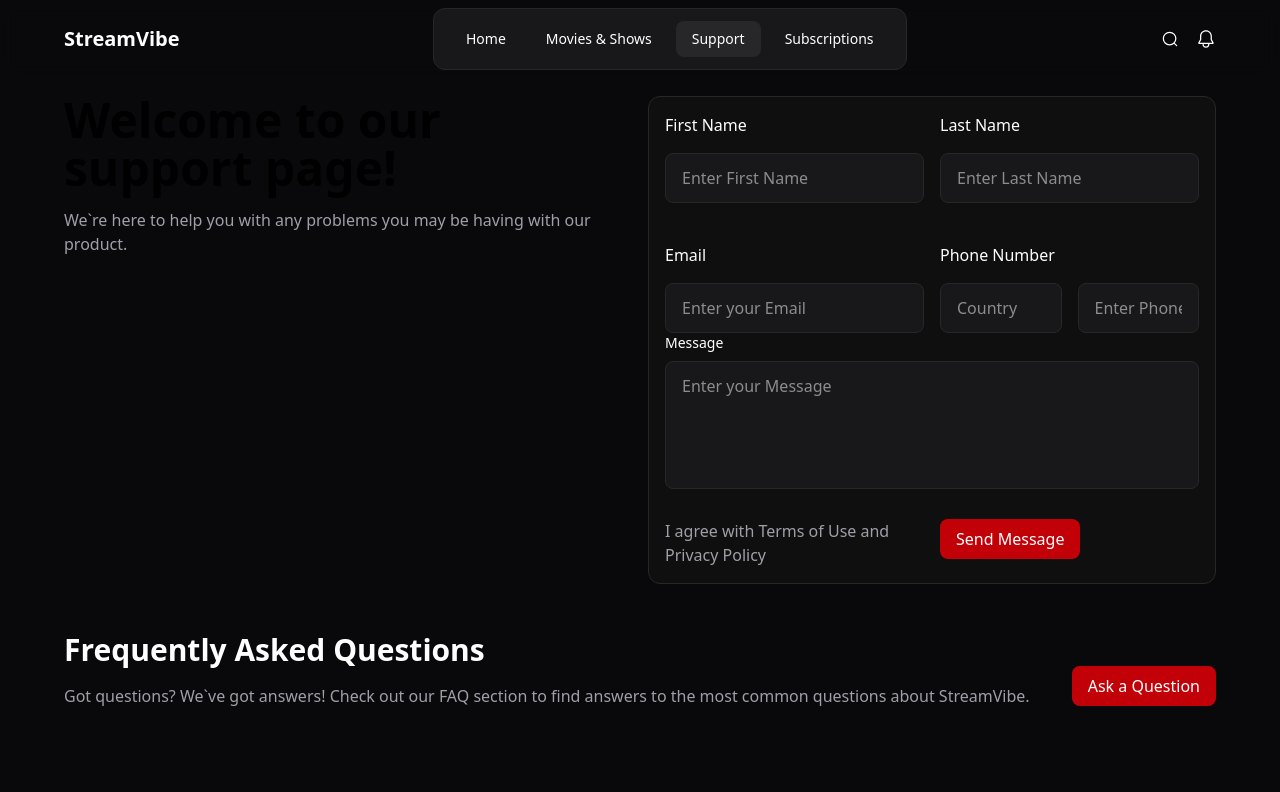
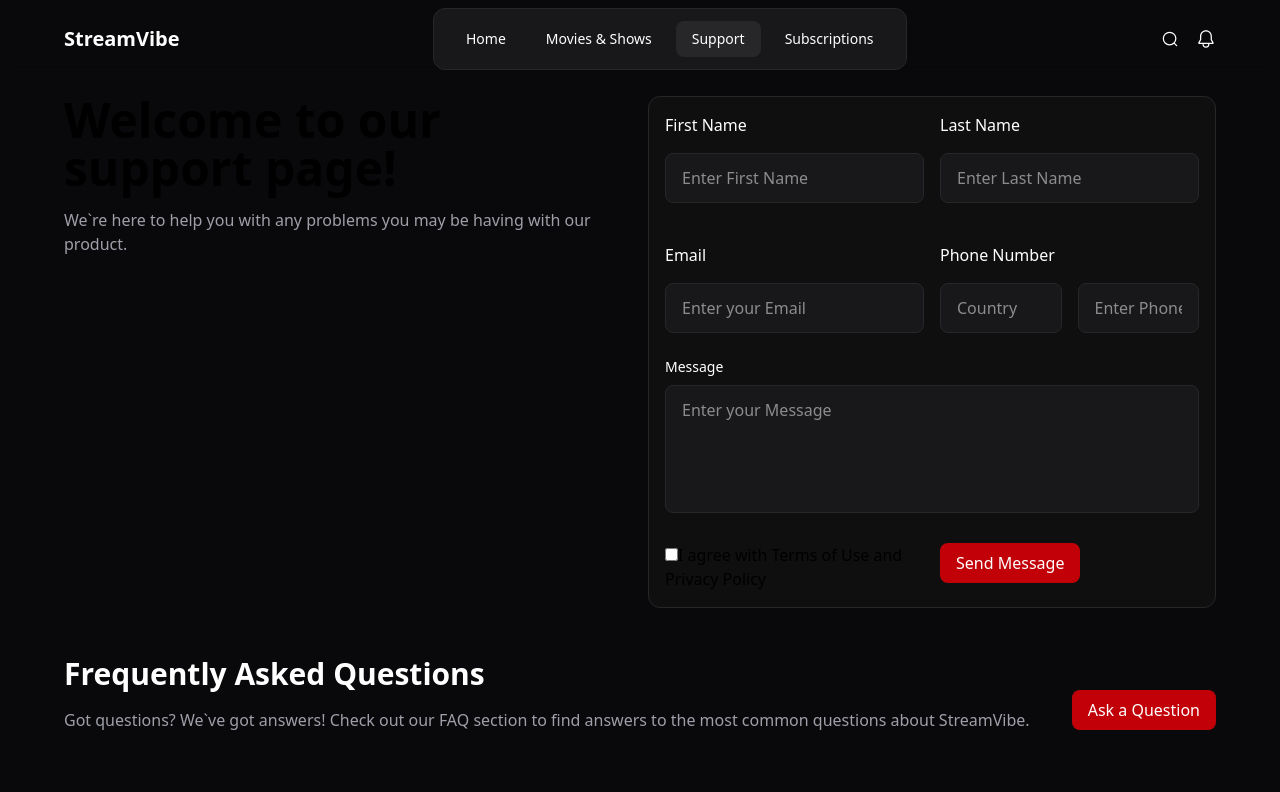
Before and after one commit to AntonBerest/movie-app, a Next.js app: page /support in a window 1280 px wide. Shown: the top 792 px of the page. Built offline with nearby package versions, Linux system fonts and the light colour scheme.

Commit message:
support page (test8)

```diff
--- a/components/support/SupportHero.tsx
+++ b/components/support/SupportHero.tsx
@@ -47,19 +47,19 @@ export default function SupportHero() {
             </div>
           </div>
         </div>
-        <div>
+        <div className="mt-6">
           <label className="text-white text-sm mb-2 block">Message</label>
           <textarea
             placeholder="Enter your Message"
             className="w-full bg-zinc-900 border border-zinc-800 rounded-lg px-4 py-3 text-white h-32 resize-none"
           />
         </div>
-        <div className="grid grid-cols-2 gap-4 ">
+        <div className="grid grid-cols-2 gap-4 justify-between">
           <div className="flex mt-6">
-            <button></button>
-            <p className="text-zinc-400">
-              I agree with Terms of Use and Privacy Policy
-            </p>
+            <label>
+              <input type="checkbox" id="TermsOfUse" />I agree with Terms of Use
+              and Privacy Policy
+            </label>
           </div>
           <div className="mt-6">
             <button className="bg-red-700 text-white rounded-lg px-1 md:px-4 py-2">
```
